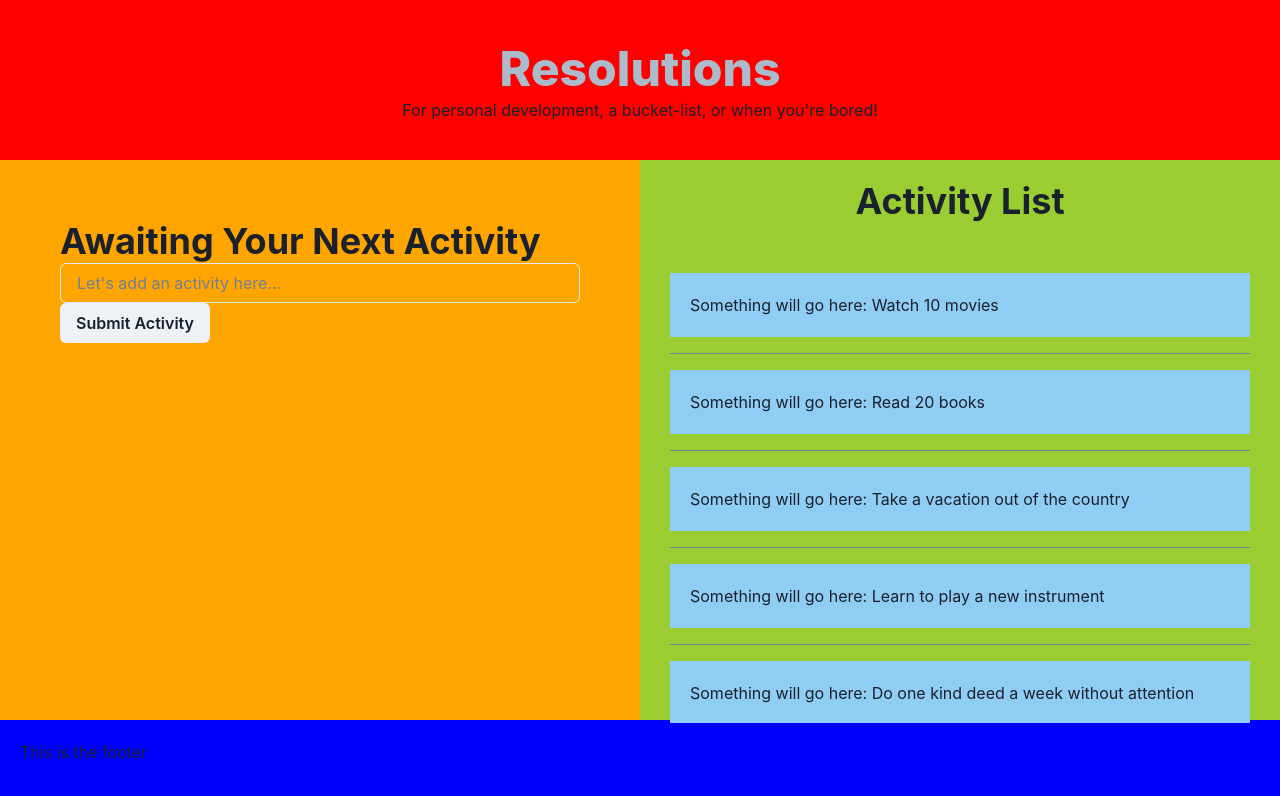
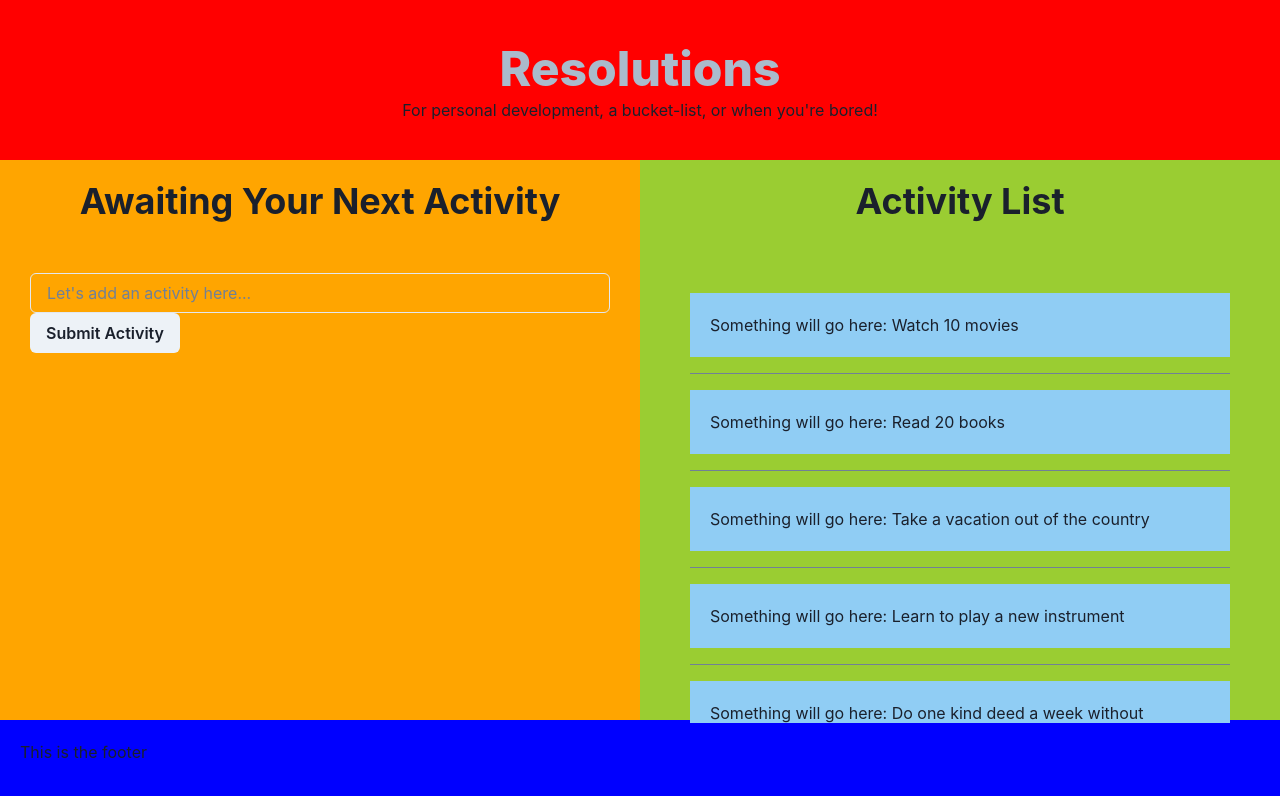
Before and after one commit to JCarter-coder/react-mvp, a React (Vite) app: page / in a window 1280 px wide. Shown: the top 796 px of the page. Built offline with nearby package versions, Linux system fonts and the light colour scheme.

Commit message:
"adjusted response component"

```diff
--- a/src/components/ActivityList.jsx
+++ b/src/components/ActivityList.jsx
@@ -24,6 +24,7 @@ function ActivityList( {activities} ) {
           bg='grey.500'
           w={['100vw','100vw','50vw']}
           h={['25vh','25vh','60vh']}
+          p='20px'
           overflow='auto'>
         <VStack
           divider={<StackDivider borderColor='gray.500' />}
--- a/src/components/Response.jsx
+++ b/src/components/Response.jsx
@@ -29,9 +29,19 @@ function Response({ response, getResponse }) {
         bg='orange'
         w={['100vw','100vw','50vw']}
         h={['35vh','35vh','70vh']}
-        p='60px'
       >
-        <Heading>Awaiting Your Next Activity</Heading>
+        <Heading
+          align='center'
+          p='20px'
+        >Awaiting Your Next Activity</Heading>
+        <Box
+          as='section'
+          bg='grey.500'
+          w={['100vw','100vw','50vw']}
+          h={['25vh','25vh','60vh']}
+          p='30px'
+          overflow='auto'
+        >
           <Input
             variant='outline'
             focusBorderColor='white'
@@ -39,6 +49,7 @@ function Response({ response, getResponse }) {
           </Input>
           <Button>Submit Activity</Button>
         </Box>
+      </Box>
     )
 }
 
```
Lines whose indentation alone changed are shown as unchanged.
